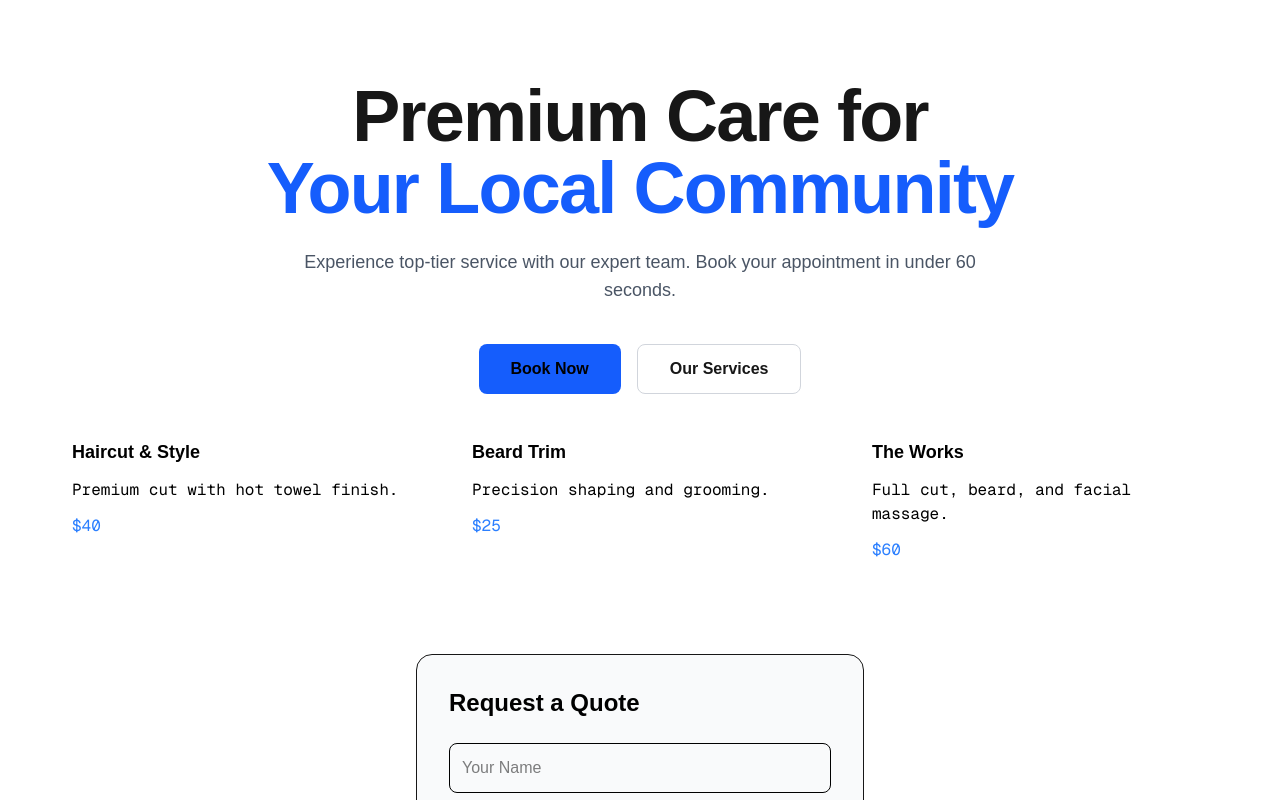
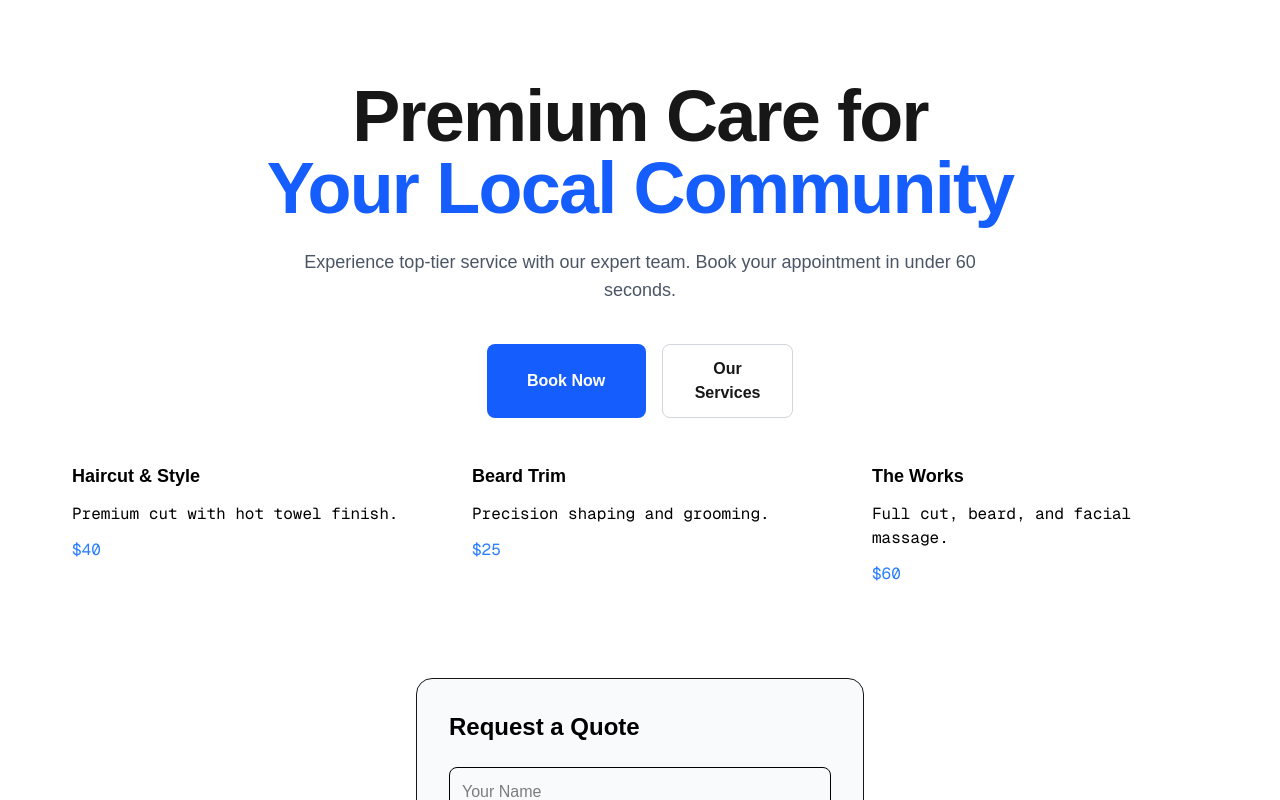
Before and after one commit to Misgana-design/Lead-Gen-SaaS-Next.js, a Next.js app: page / in a window 1280 px wide. Shown: the top 800 px of the page. Built offline with nearby package versions, Linux system fonts and the light colour scheme.

Commit message:
Booking button type

```diff
--- a/src/Components/BookingButton.tsx
+++ b/src/Components/BookingButton.tsx
@@ -1,16 +1,28 @@
 "use client";
 
-export default function BookingButton() {
-  const handleBooking = () => {
-    alert("Booking system coming soon! This is a Client Component action.");
+interface ButtonProps {
+  label?: string; // The "?" makes it optional
+  variant?: "primary" | "outline"; // We can choose between two styles
+  onClick?: () => void;
+}
+
+export default function BookingButton({
+  label = "Book Now", // Default value if nothing is passed
+  variant = "primary",
+}: ButtonProps) {
+  const baseStyles =
+    "px-6 py-2 rounded-lg font-bold transition-all duration-200 w-full";
+  const variants = {
+    primary: "bg-blue-600 text-white hover:bg-blue-700",
+    outline: "border-2 border-blue-600 text-blue-600 hover:bg-blue-50",
   };
 
   return (
     <button
-      onClick={handleBooking}
-      className="bg-blue-600 text-black px-8 py-3 rounded-lg font-semibold hover:bg-blue-700 transition"
+      className={`${baseStyles} ${variants[variant]}`}
+      onClick={() => alert(`Redirecting to ${label}...`)}
     >
-      Book Now
+      {label}
     </button>
   );
 }
```
